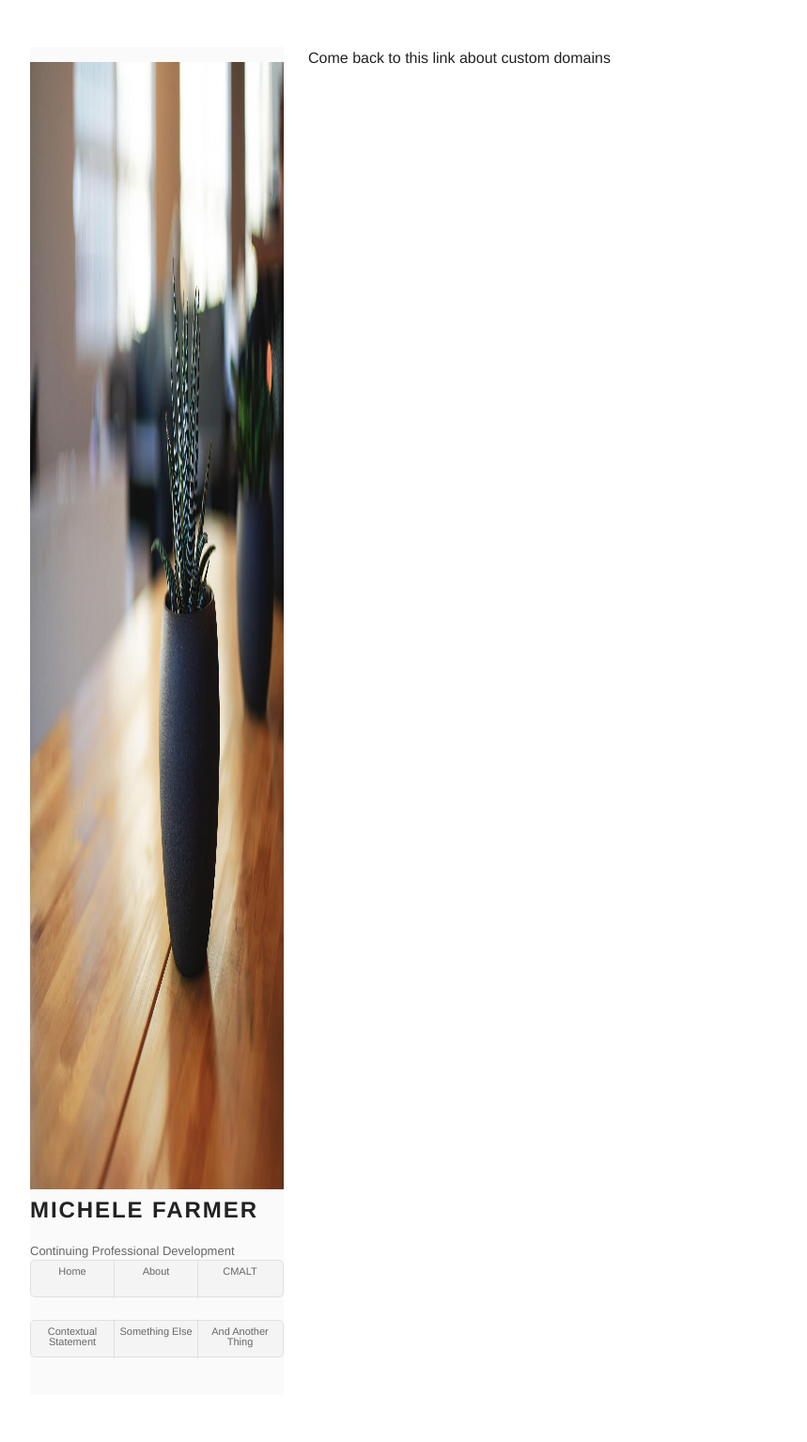
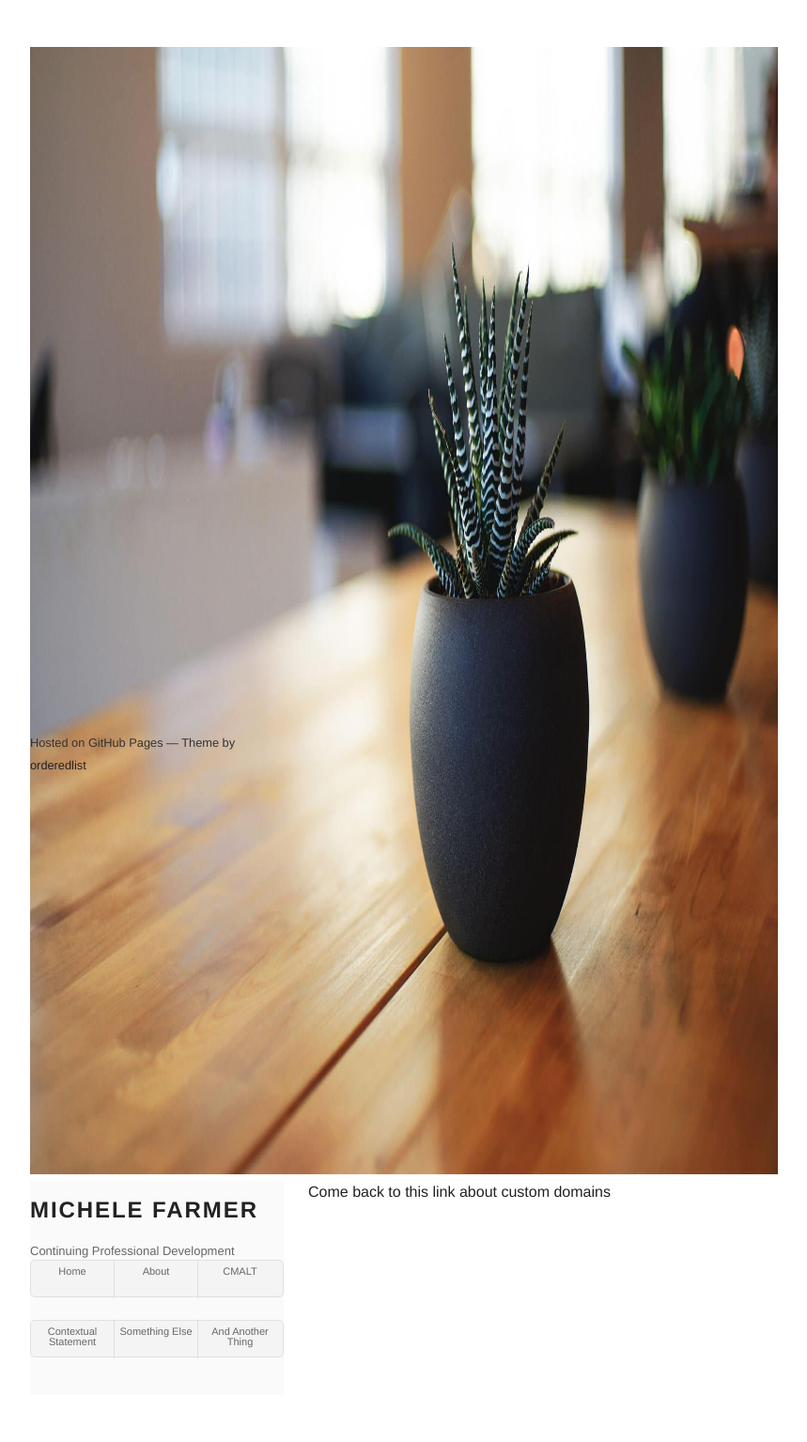
Before and after one commit to uclsenit/uclsenit.github.io, a Jekyll site: the page built from index.md, in a window 1280 px wide. Shown: the whole page at 94% size, without its empty margins (210-1069 px from the left). Built offline with Jekyll 4.4.1, drawn with Linux system fonts in a browser that asks for light colours; nearby versions of some CDN libraries; some web fonts are replaced; our own code applies the rules of GitHub Pages for plain Markdown files; a script that is not in the unit is left out.

Commit message:
Update /_includes/header.html and /_layouts/default.html
Moved header image tag from /_includes/header.html to be outside header tags but inside .wrapper div in /_layouts/default.html

```diff
--- a/_includes/header.html
+++ b/_includes/header.html
@@ -1,5 +1,4 @@
         <header>
-            <img src="/assets/images/header.jpg" alt="Header image of a spiky plant on an unfocused table" style="width:2000px;height:1200px;">
             <h1><a href="{{ site.url }}">{{ site.title | default: site.github.repository_name }}</a></h1>
             <h2>{{ site.description | default: site.github.project_tagline }}</h2>
             {% include banner.html %}
--- a/_layouts/default.html
+++ b/_layouts/default.html
@@ -1,7 +1,7 @@
 {% include head.html %}
 
     <div class="wrapper">
-
+      <img src="/assets/images/header.jpg" alt="Header image of a spiky plant on an unfocused table" style="width:2000px;height:1200px;">
       {% include header.html %}
       <section>
         {{ content }}
```
